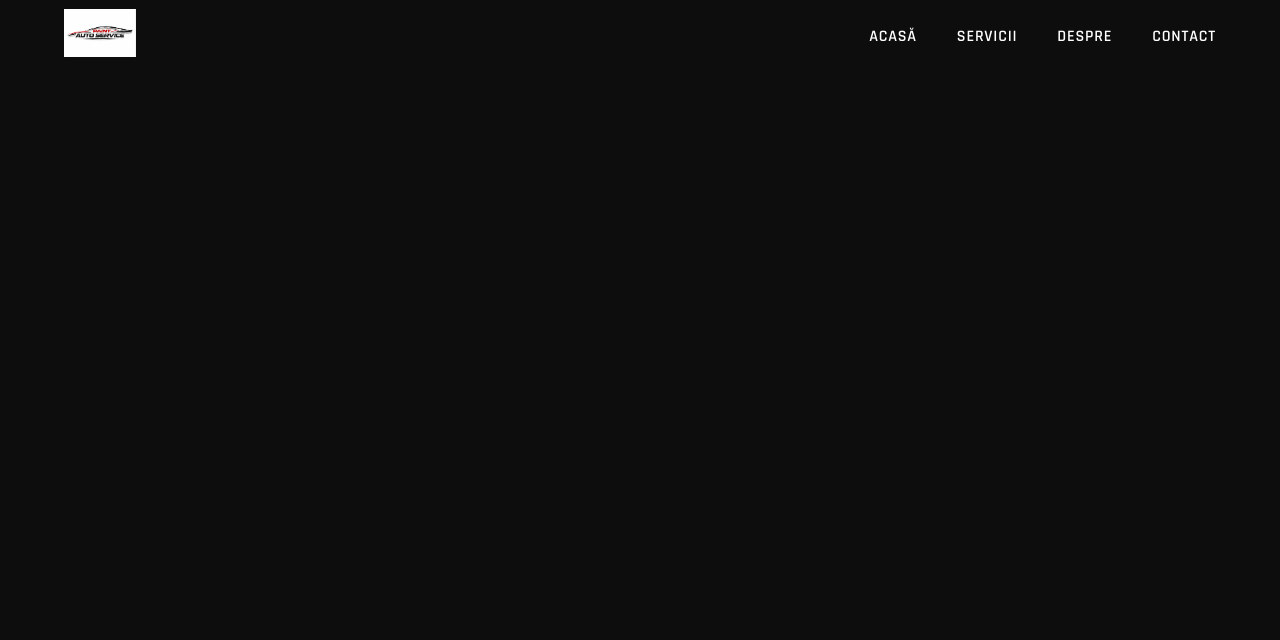
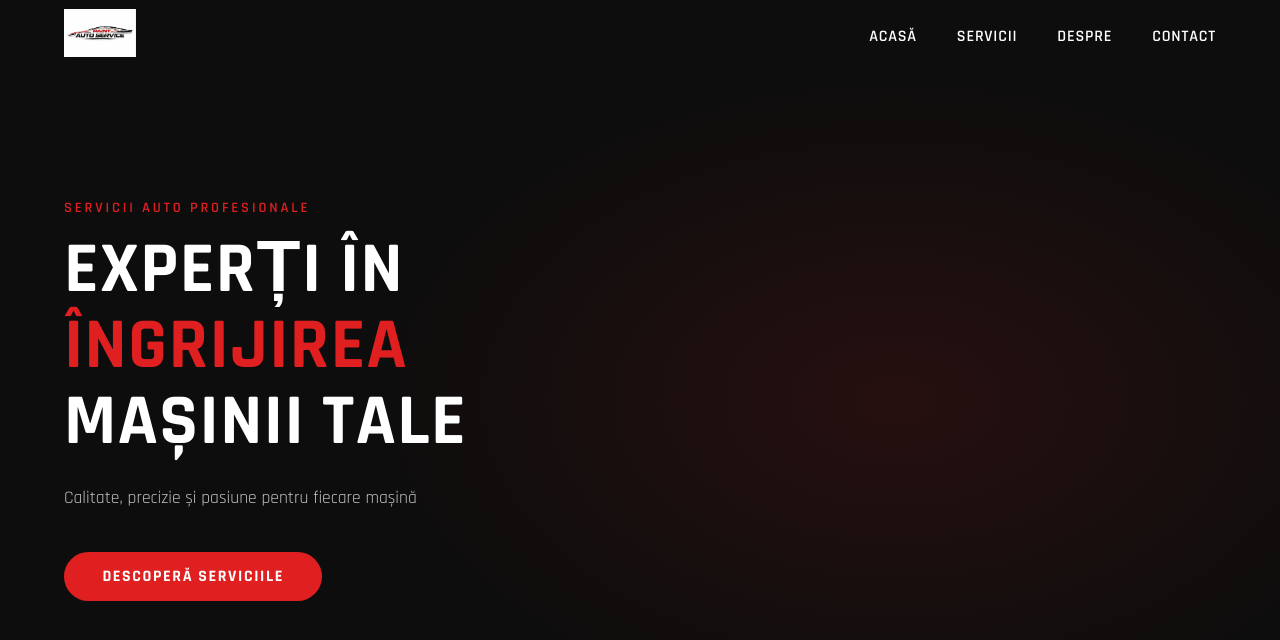
Before and after one commit to 0xBruceeWayne/Paint-Auto-Service, a plain HTML site: page index.html in a window 1280 px wide. Drawn offline with nearby package versions, Linux system fonts and the light colour scheme.

Commit message:
feat: add hero text with entrance animations and red cta button
Co-Authored-By: Claude Sonnet 4.6 <noreply@anthropic.com>

```diff
--- a/index.html
+++ b/index.html
@@ -63,6 +63,92 @@
 @media (max-width: 640px) {
   .nav-links { display: none; }
 }
+#hero {
+  position: relative;
+  min-height: 100vh;
+  display: flex;
+  align-items: center;
+  overflow: hidden;
+  background: radial-gradient(ellipse 60% 60% at 70% 50%, rgba(224,32,32,0.12) 0%, transparent 70%), var(--bg);
+}
+.hero-content {
+  display: flex;
+  align-items: center;
+  justify-content: space-between;
+  width: 100%;
+  padding: 0 5vw;
+  gap: 2rem;
+}
+.hero-text {
+  flex: 1;
+  max-width: 560px;
+  opacity: 0;
+  transform: translateY(40px);
+  animation: fadeUp 0.9s ease 0.3s forwards;
+}
+.hero-pre {
+  color: var(--red);
+  font-size: 0.9rem;
+  font-weight: 600;
+  letter-spacing: 0.2em;
+  text-transform: uppercase;
+  margin-bottom: 1rem;
+}
+.hero-title {
+  font-size: clamp(2.5rem, 6vw, 4.5rem);
+  font-weight: 700;
+  line-height: 1.05;
+  letter-spacing: 0.02em;
+  text-transform: uppercase;
+  margin-bottom: 1.5rem;
+}
+.hero-title span { color: var(--red); }
+.hero-sub {
+  font-size: 1.1rem;
+  color: var(--silver);
+  margin-bottom: 2.5rem;
+  font-weight: 400;
+  line-height: 1.6;
+}
+.btn-red {
+  display: inline-block;
+  padding: 0.85rem 2.4rem;
+  background: var(--red);
+  color: var(--white);
+  text-decoration: none;
+  font-family: var(--font);
+  font-size: 1rem;
+  font-weight: 700;
+  letter-spacing: 0.1em;
+  text-transform: uppercase;
+  border-radius: 50px;
+  transition: background 0.2s, transform 0.2s, box-shadow 0.2s;
+  box-shadow: 0 0 0 rgba(224,32,32,0);
+}
+.btn-red:hover {
+  background: #ff2828;
+  transform: translateY(-2px);
+  box-shadow: 0 8px 32px rgba(224,32,32,0.45);
+}
+.hero-wheel {
+  flex: 1;
+  min-height: 420px;
+  display: flex;
+  align-items: center;
+  justify-content: center;
+  opacity: 0;
+  animation: fadeIn 1.2s ease 0.8s forwards;
+}
+@keyframes fadeUp {
+  to { opacity: 1; transform: translateY(0); }
+}
+@keyframes fadeIn {
+  to { opacity: 1; }
+}
+@media (max-width: 768px) {
+  .hero-content { flex-direction: column; padding-top: 100px; text-align: center; }
+  .hero-wheel { min-height: 280px; width: 100%; }
+}
   </style>
 </head>
 <body>
@@ -77,6 +163,17 @@
     <li><a href="#contact">Contact</a></li>
   </ul>
 </nav>
+  <section id="hero">
+  <div class="hero-content">
+    <div class="hero-text">
+      <p class="hero-pre">Servicii Auto Profesionale</p>
+      <h1 class="hero-title">EXPERȚI ÎN<br/><span>ÎNGRIJIREA</span><br/>MAȘINII TALE</h1>
+      <p class="hero-sub">Calitate, precizie și pasiune pentru fiecare mașină</p>
+      <a href="#services" class="btn-red">Descoperă Serviciile</a>
+    </div>
+    <div class="hero-wheel" id="wheel-canvas-wrap"></div>
+  </div>
+</section>
   <script src="https://cdnjs.cloudflare.com/ajax/libs/three.js/r128/three.min.js" integrity="sha512-dLxUelApnYxpLt6K2iomGngnHO83iUvZytA3YjDUCjT0HDOHKXnVYdf3hU4JjM8uEhxf9nD1/ey98U3t2vZ0A==" crossorigin="anonymous" referrerpolicy="no-referrer"></script>
   <script>
     const navbar = document.getElementById('navbar');
```
